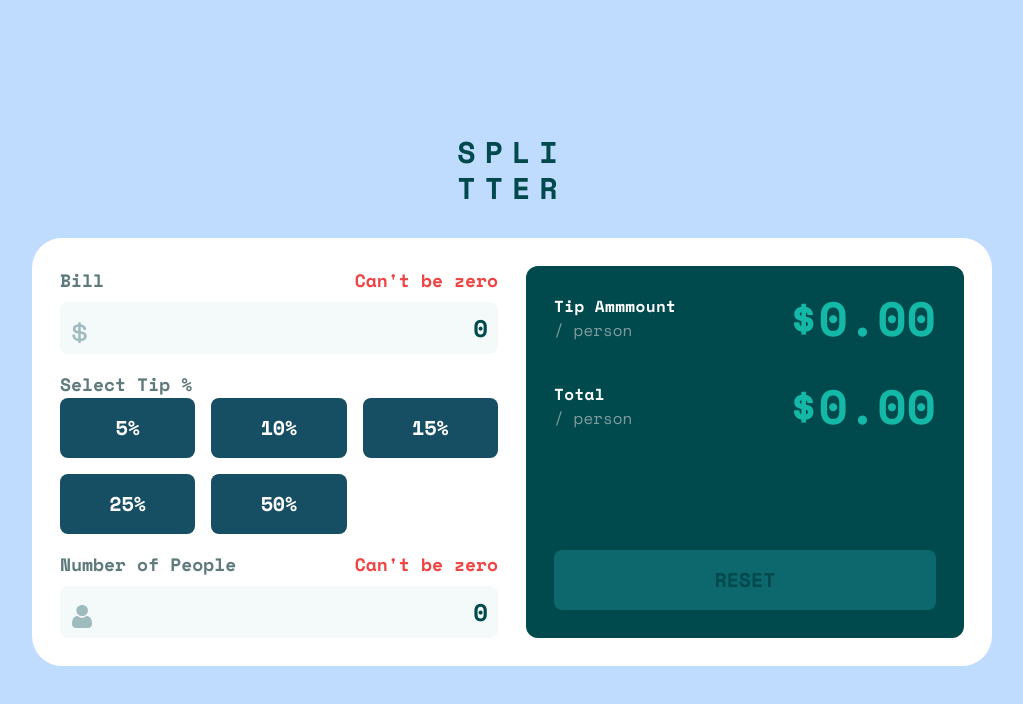
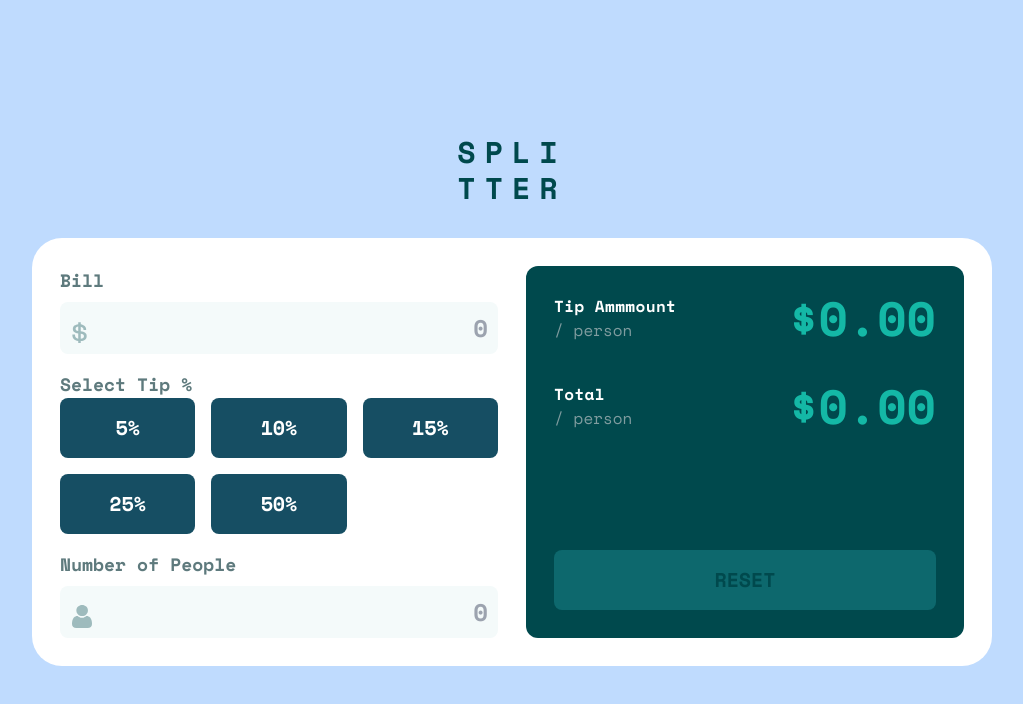
Before and after one commit to LugpDev2022/splitter, a Next.js app: page / in a window 1280 px wide. Shown: the top 704 px of the page, without its empty margins (128-1151 px from the left). Built offline with nearby package versions, Linux system fonts and the light colour scheme.

Commit message:
Create <ErrorSpan />

```diff
--- a/app/components/inputBlock/InputBlock.tsx
+++ b/app/components/inputBlock/InputBlock.tsx
@@ -1,37 +1,33 @@
 import Image from 'next/image';
 import SectionSpan from '../spans/SectionSpan';
-import Input from './NumericInput';
 import NumericInput from './NumericInput';
+import ErrorSpan from '../spans/ErrorSpan';
 
 interface InputBlockProps {
+  hasError?: boolean;
   icon: string;
   iconAlt: string;
   iconWidth?: number;
   label: string;
+  onBlur: (target: any) => void;
   onChange: (target: any) => void;
   value: number;
-  error?: boolean;
 }
 
 const InputBlock: React.FC<InputBlockProps> = ({
+  hasError = false,
   icon,
   iconAlt,
   iconWidth = 16,
   label,
+  onBlur,
   onChange,
   value,
-  error = false,
 }) => (
   <>
     <div className='flex flex-row justify-between'>
       <SectionSpan>{label}</SectionSpan>
-      <span
-        className={`text-red-500 font-semibold text-lg text-right ${
-          error ? 'block' : 'hidden'
-        }`}
-      >
-        Can&apos;t be zero
-      </span>
+      <ErrorSpan show={hasError}>Can&apos;t be zero</ErrorSpan>
     </div>
 
     <div className='mt-2'>
@@ -46,7 +42,7 @@ const InputBlock: React.FC<InputBlockProps> = ({
         />
       </div>
 
-      <NumericInput onChange={onChange} value={value} onBlur={() => {}} />
+      <NumericInput onChange={onChange} value={value} onBlur={onBlur} />
     </div>
   </>
 );
--- a/app/components/inputBlock/NumericInput.tsx
+++ b/app/components/inputBlock/NumericInput.tsx
@@ -6,7 +6,6 @@ interface NumericInputProps {
 }
 
 //Note: This component requires a onChange function that cleans the input value if it is 0
-
 const NumericInput: React.FC<NumericInputProps> = ({
   hasError,
   onBlur,
@@ -34,7 +33,7 @@ const NumericInput: React.FC<NumericInputProps> = ({
     w-full
     `}
     placeholder='0'
-    value={value}
+    value={value ? value : ''}
     onChange={onChange}
     onBlur={onBlur}
   />
--- a/app/components/sections/BillSection.tsx
+++ b/app/components/sections/BillSection.tsx
@@ -13,6 +13,10 @@ const BillSection = () => {
   const onChange = useCallback(
     ({ target }: { target: any }) => {
       const { value } = target;
+
+      if (isNaN(Number(value)) || Number(value) < 0 || Number(value) > 50000)
+        return;
+
       handleBillChange(value);
     },
     [handleBillChange]
--- /dev/null
+++ b/app/components/spans/ErrorSpan.tsx
@@ -0,0 +1,21 @@
+interface ErrorSpanProps {
+  children: React.ReactNode;
+  show?: boolean;
+}
+
+const ErrorSpan: React.FC<ErrorSpanProps> = ({ children, show = false }) => {
+  return (
+    <span
+      className={`
+      text-red-500
+      font-semibold
+      text-lg
+      text-right
+      ${show ? 'block' : 'hidden'}`}
+    >
+      {children}
+    </span>
+  );
+};
+
+export default ErrorSpan;
```
